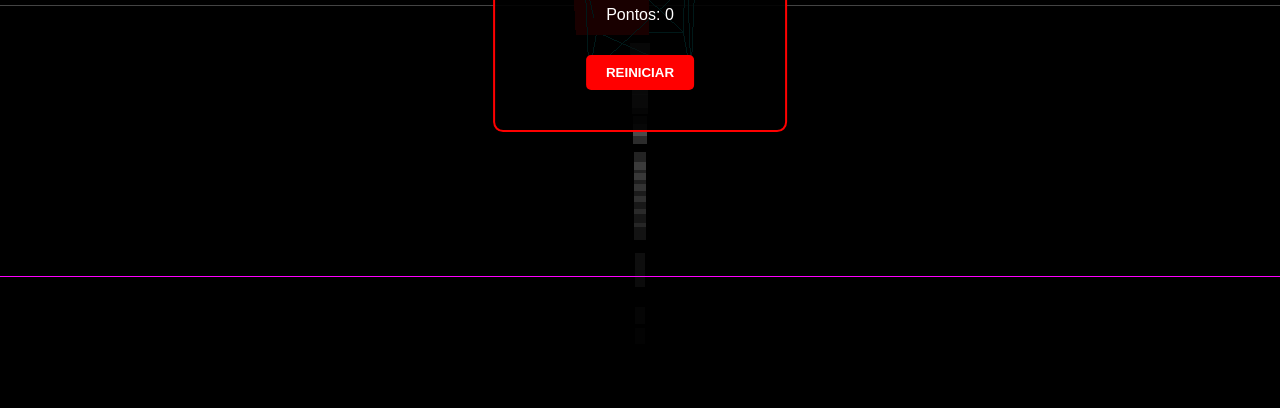
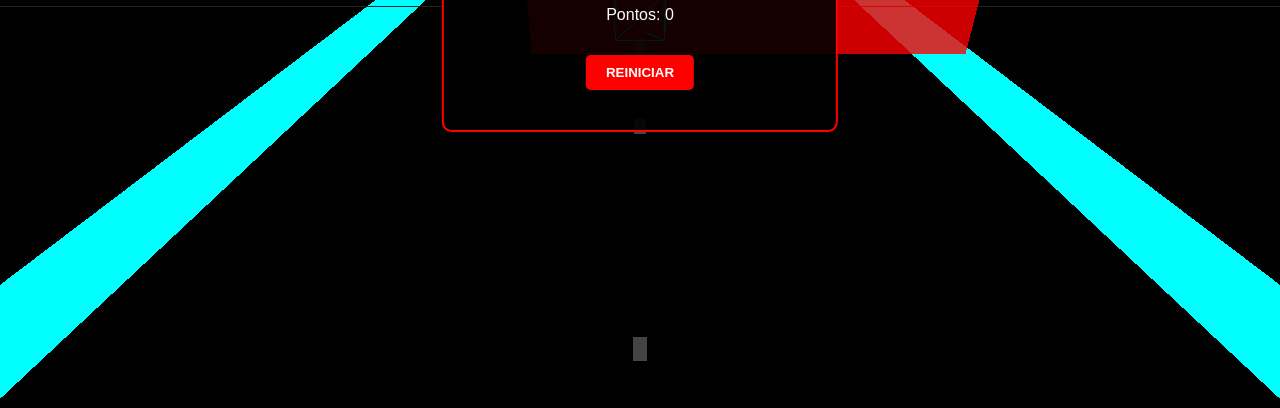
Before and after one commit to ismaelfilho2007-lgtm/meu-jogo-web, a plain HTML site: page jogo-3d/index.html in a window 1280 px wide. Shown: the part 392-800 px from the top of the page. Drawn offline with nearby package versions, Linux system fonts and the light colour scheme.

Commit message:
Update index.html

```diff
--- a/jogo-3d/index.html
+++ b/jogo-3d/index.html
@@ -3,7 +3,7 @@
 <head>
     <meta charset="UTF-8">
     <meta name="viewport" content="width=device-width, initial-scale=1.0, maximum-scale=1.0, user-scalable=no">
-    <title>Neon Velocity 3D</title>
+    <title>Neon Velocity 3D - Wall Edition</title>
     <script src="https://cdnjs.cloudflare.com/ajax/libs/three.js/r128/three.min.js"></script>
     <style>
         body { margin: 0; background: #000; overflow: hidden; font-family: sans-serif; }
@@ -22,7 +22,7 @@
     </div>
 
     <div id="game-over">
-        <h1>FIM DE JOGO</h1>
+        <h1>BATEU NA PAREDE!</h1>
         <p>Pontos: <span id="final-score">0</span></p>
         <button onclick="location.reload()">REINICIAR</button>
     </div>
@@ -37,56 +37,73 @@
             renderer.setSize(window.innerWidth, window.innerHeight);
             document.body.appendChild(renderer.domElement);
 
-            const light = new THREE.AmbientLight(0xffffff, 1);
-            scene.add(light);
+            scene.add(new THREE.AmbientLight(0xffffff, 1));
 
-            // Player
-            const playerGeo = new THREE.BoxGeometry(1, 1, 1);
+            // 1. Player Reduzido (Tamanho 0.5)
+            const playerGeo = new THREE.BoxGeometry(0.5, 0.5, 0.5);
             const playerMat = new THREE.MeshBasicMaterial({ color: 0x00ffff, wireframe: true });
             const player = new THREE.Mesh(playerGeo, playerMat);
             scene.add(player);
 
-            // Grade
-            const grid = new THREE.GridHelper(200, 40, 0xff00ff, 0x444444);
-            grid.position.y = -1;
+            // 2. Limites Laterais (Corredor)
+            const railGeo = new THREE.BoxGeometry(0.1, 0.5, 100);
+            const railMat = new THREE.MeshBasicMaterial({ color: 0x00ffff });
+            const leftRail = new THREE.Mesh(railGeo, railMat);
+            leftRail.position.set(-3.5, -0.75, -40);
+            scene.add(leftRail);
+            const rightRail = leftRail.clone();
+            rightRail.position.x = 3.5;
+            scene.add(rightRail);
+
+            const grid = new THREE.GridHelper(200, 40, 0xff00ff, 0x222222);
+            grid.position.y = -0.3;
             scene.add(grid);
 
             camera.position.set(0, 2, 5);
             camera.lookAt(0, 0, 0);
 
-            let score = 0, speed = 0.2, isGameOver = false;
-            const obstacles = [];
-            const particles = []; // Array para a fumaça
+            // Variáveis de Física e Jogo
+            let score = 0, speed = 0.3, isGameOver = false;
+            let velocityY = 0, isJumping = false;
+            const gravity = -0.015;
+            const walls = [];
+            const particles = [];
 
-            // Função para criar fumaça
-            function createSmoke() {
+            // 3. Mecânica de Paredes com Buracos
+            function createWall() {
                 if(isGameOver) return;
-                const smokeGeo = new THREE.BoxGeometry(0.2, 0.2, 0.2);
-                const smokeMat = new THREE.MeshBasicMaterial({ color: 0x888888, transparent: true, opacity: 0.6 });
-                const smoke = new THREE.Mesh(smokeGeo, smokeMat);
+                const wallGroup = new THREE.Group();
+                const holePos = Math.floor(Math.random() * 3) - 1; // -1 (esquerda), 0 (meio), 1 (direita)
 
-                // Nasce atrás do player
-                smoke.position.set(player.position.x, player.position.y - 0.2, player.position.z + 0.5);
-                scene.add(smoke);
-                particles.push(smoke);
+                // Criamos 3 partes da parede, deixando uma vazia conforme o holePos
+                for(let i = -1; i <= 1; i++) {
+                    if(i === holePos) continue; // Pula a criação onde será o buraco
+
+                    const part = new THREE.Mesh(
+                        new THREE.BoxGeometry(2.3, 4, 0.5),
+                        new THREE.MeshBasicMaterial({ color: 0xff0000, transparent: true, opacity: 0.8 })
+                    );
+                    part.position.x = i * 2.3;
+                    part.position.y = 1.5;
+                    wallGroup.add(part);
+                }
+
+                wallGroup.position.z = -50;
+                wallGroup.holeX = holePos * 2.3; // Guarda a posição do buraco para conferir pontos
+                scene.add(wallGroup);
+                walls.push(wallGroup);
             }
+            setInterval(createWall, 2000);
 
-            function spawn() {
-                if(isGameOver) return;
-                const obs = new THREE.Mesh(
-                    new THREE.BoxGeometry(0.8, 0.8, 0.8),
-                    new THREE.MeshBasicMaterial({ color: 0xff0000 })
-                );
-                obs.position.set((Math.random() - 0.5) * 10, 0, -30);
-                scene.add(obs);
-                obstacles.push(obs);
-            }
-            setInterval(spawn, 1500);
-
+            // Controles
             let moveLeft = false, moveRight = false;
             window.addEventListener('keydown', e => {
                 if(e.key === "ArrowLeft") moveLeft = true;
                 if(e.key === "ArrowRight") moveRight = true;
+                if((e.key === "ArrowUp" || e.code === "Space") && !isJumping) {
+                    velocityY = 0.3;
+                    isJumping = true;
+                }
             });
             window.addEventListener('keyup', e => {
                 if(e.key === "ArrowLeft") moveLeft = false;
@@ -97,43 +114,59 @@
                 if(isGameOver) return;
                 requestAnimationFrame(update);
 
-                if(moveLeft && player.position.x > -5) player.position.x -= 0.15;
-                if(moveRight && player.position.x < 5) player.position.x += 0.15;
+                // Movimento Horizontal
+                if (moveLeft && player.position.x > -3) player.position.x -= 0.15;
+                if (moveRight && player.position.x < 3) player.position.x += 0.15;
 
-                // Gerar fumaça constantemente
-                if(Math.random() > 0.5) createSmoke();
+                // Física do Pulo
+                player.position.y += velocityY;
+                if (isJumping) {
+                    velocityY += gravity;
+                    if (player.position.y <= 0) {
+                        player.position.y = 0;
+                        isJumping = false;
+                        velocityY = 0;
+                    }
+                }
+
+                // Rastro de Fumaça
+                if(Math.random() > 0.4) {
+                    const smoke = new THREE.Mesh(new THREE.BoxGeometry(0.1, 0.1, 0.1), new THREE.MeshBasicMaterial({ color: 0x888888, transparent: true, opacity: 0.5 }));
+                    smoke.position.set(player.position.x, player.position.y, player.position.z + 0.3);
+                    scene.add(smoke);
+                    particles.push(smoke);
+                }
+
+                for(let i = particles.length-1; i>=0; i--) {
+                    particles[i].position.z += speed;
+                    particles[i].scale.multiplyScalar(0.95);
+                    if(particles[i].scale.x < 0.05) { scene.remove(particles[i]); particles.splice(i,1); }
+                }
 
                 grid.position.z += speed;
                 if(grid.position.z > 5) grid.position.z = 0;
 
-                // Animar Fumaça
-                for(let i = particles.length - 1; i >= 0; i--) {
-                    const p = particles[i];
-                    p.position.z += speed * 0.5; // Fumaça fica para trás
-                    p.scale.multiplyScalar(0.95); // Diminui de tamanho
-                    p.material.opacity -= 0.02;   // Fica transparente
+                // Lógica das Paredes
+                for(let i = walls.length - 1; i >= 0; i--) {
+                    const w = walls[i];
+                    w.position.z += speed;
 
-                    if(p.scale.x < 0.01) {
-                        scene.remove(p);
-                        particles.splice(i, 1);
+                    // Detecção de Colisão complexa (se não estiver no buraco)
+                    if(Math.abs(w.position.z - player.position.z) < 0.5) {
+                        const inHole = Math.abs(player.position.x - w.holeX) < 0.8;
+                        if (!inHole) {
+                            isGameOver = true;
+                            document.getElementById('final-score').innerText = score;
+                            document.getElementById('game-over').style.display = 'block';
+                        }
                     }
-                }
 
-                // Obstáculos
-                for(let i = obstacles.length - 1; i >= 0; i--) {
-                    const o = obstacles[i];
-                    o.position.z += speed;
-                    if(Math.abs(o.position.z - player.position.z) < 0.8 && Math.abs(o.position.x - player.position.x) < 0.8) {
-                        isGameOver = true;
-                        document.getElementById('final-score').innerText = score;
-                        document.getElementById('game-over').style.display = 'block';
-                    }
-                    if(o.position.z > 5) {
-                        scene.remove(o);
-                        obstacles.splice(i, 1);
-                        score += 10;
+                    if(w.position.z > 5) {
+                        scene.remove(w);
+                        walls.splice(i, 1);
+                        score += 50;
                         document.getElementById('score').innerText = score;
-                        if(score % 100 === 0) speed += 0.05;
+                        speed += 0.005;
                     }
                 }
                 renderer.render(scene, camera);
@@ -143,7 +176,6 @@
 
         if (window.THREE) init();
         else setTimeout(() => location.reload(), 1000);
-        window.addEventListener('resize', () => location.reload());
     </script>
 </body>
 </html>
```
